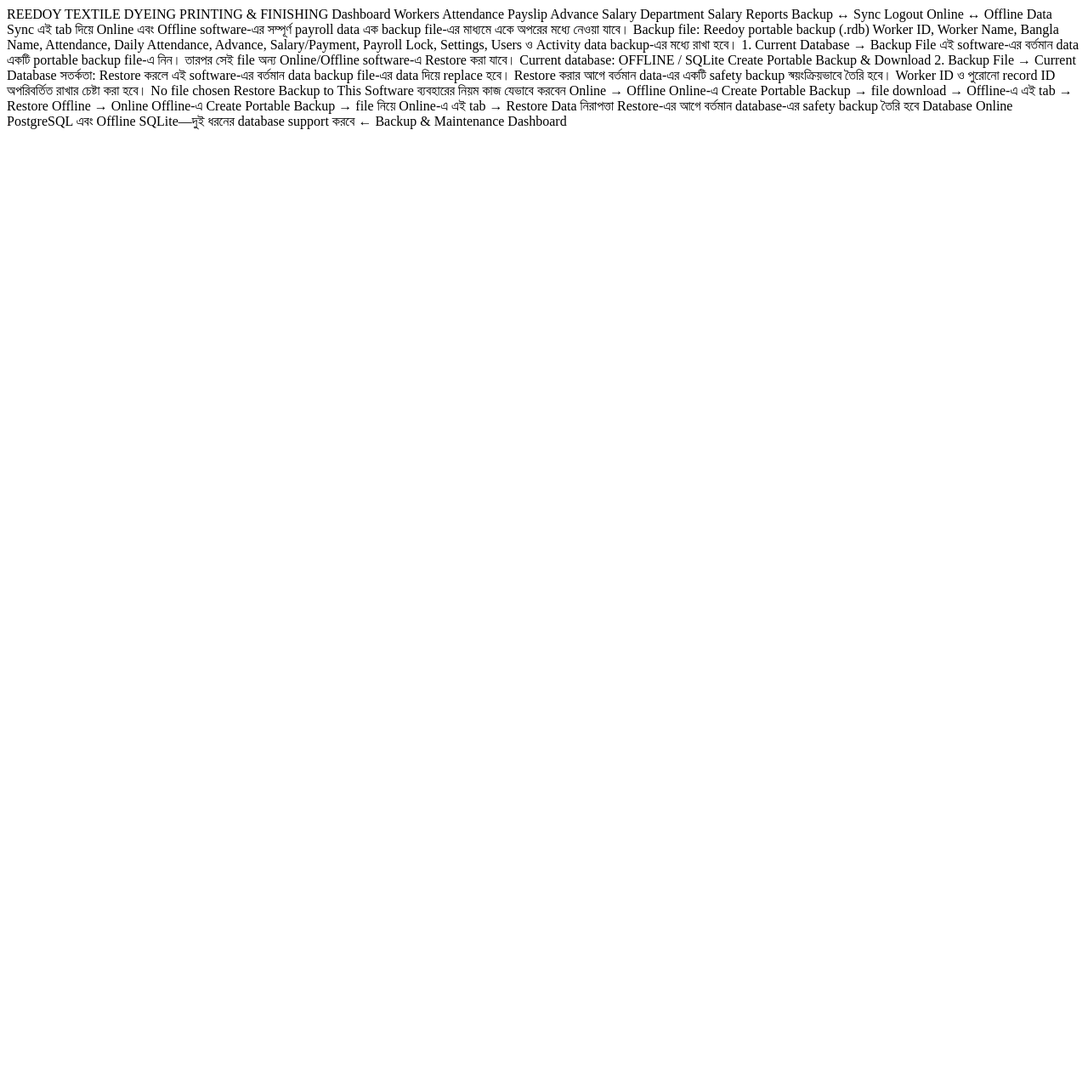
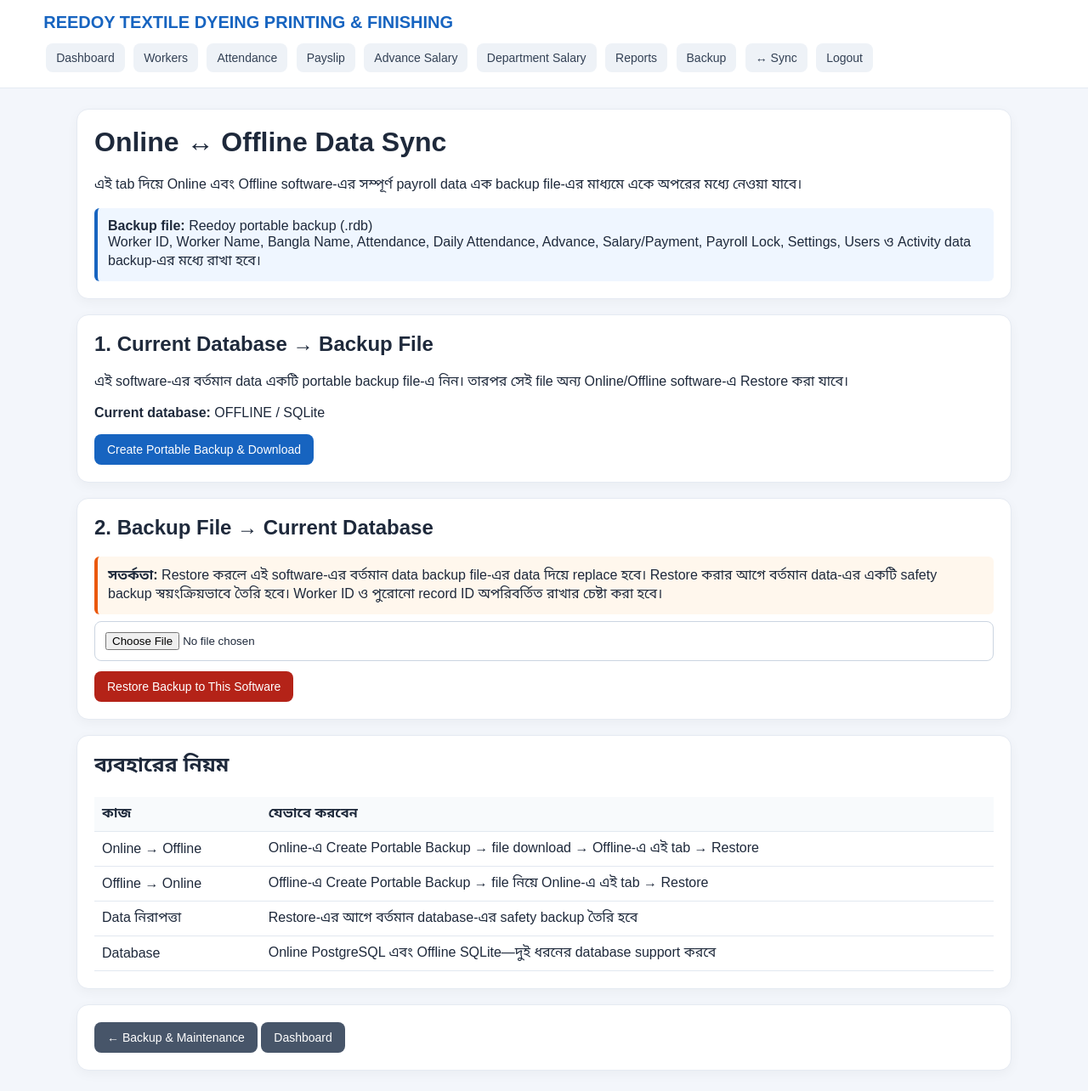
Before and after one commit to ranurial/Reedoy_Payroll, a Flask app: a page that uses templates/data_sync.html in a window 1280 px wide. Shown: the whole page at 85% size. Before the commit the page ends 153 px from the top, so only its background shows below. Run offline with Flask 3, Linux system fonts and the light colour scheme; the visitor is signed in with stand-in values (Sample User, id 1); data comes from the database, SQL or seed files in the repository; some libraries are stand-ins or nearby versions.

Commit message:
Fix dashboard and data sync templates

```diff
--- a/templates/data_sync.html
+++ b/templates/data_sync.html
@@ -1,26 +1,88 @@
-{{ settings.get('company_name','REEDOY PAYROLL') if settings else 'REEDOY PAYROLL' }}
-Dashboard Workers Attendance Payslip Advance Salary Department Salary Reports Backup ↔ Sync Logout
-{% with messages=get_flashed_messages(with_categories=true) %} {% for category,message in messages %}
-{{message}}
-{% endfor %} {% endwith %}
-Online ↔ Offline Data Sync
-এই tab দিয়ে Online এবং Offline software-এর সম্পূর্ণ payroll data এক backup file-এর মাধ্যমে একে অপরের মধ্যে নেওয়া যাবে।
 
-Backup file: Reedoy portable backup (.rdb)
+<!doctype html>
+<html lang="{{ 'bn' if language == 'bn' else 'en' }}">
+<head>
+<meta charset="utf-8"><meta name="viewport" content="width=device-width,initial-scale=1">
+<title>Online ↔ Offline Data Sync | REEDOY PAYROLL</title>
+<style>
+body{margin:0;background:#f3f6fb;color:#1e293b;font-family:Arial,"Noto Sans Bengali",sans-serif}
+.top{background:#fff;border-bottom:1px solid #e5eaf2;padding:15px 4%;display:flex;justify-content:space-between;align-items:center;gap:10px;flex-wrap:wrap}
+.brand{font-weight:800;font-size:20px;color:#1764c0}.nav a{display:inline-block;margin:3px;padding:9px 12px;border-radius:8px;background:#eef2f7;color:#334155;text-decoration:none;font-size:14px}
+.wrap{max-width:1100px;margin:24px auto;padding:0 18px}.box{background:#fff;border:1px solid #e5eaf2;border-radius:14px;padding:20px;margin-bottom:18px;box-shadow:0 4px 14px rgba(0,0,0,.04)}
+h1,h2{margin-top:0}.btn{display:inline-block;background:#1764c0;color:#fff;border:0;border-radius:8px;padding:10px 15px;text-decoration:none;cursor:pointer;font-size:14px}
+.btn.danger{background:#b42318}.btn.secondary{background:#475569}.file{padding:12px;border:1px solid #cbd5e1;border-radius:8px;width:100%;box-sizing:border-box;margin:8px 0 12px}
+.note{background:#eff6ff;border-left:4px solid #1764c0;padding:12px;border-radius:6px}.warn{background:#fff7ed;border-left:4px solid #ea580c;padding:12px;border-radius:6px}
+.msg{padding:11px;border-radius:8px;margin-bottom:12px}.success{background:#dcfce7;color:#166534}.danger-msg{background:#fee2e2;color:#991b1b}
+table{width:100%;border-collapse:collapse}th,td{padding:9px;border-bottom:1px solid #e2e8f0;text-align:left}th{background:#f8fafc}
+</style>
+</head>
+<body>
+<header class="top">
+<div class="brand">{{ settings.get('company_name','REEDOY PAYROLL') if settings else 'REEDOY PAYROLL' }}</div>
+<nav class="nav">
+<a href="{{ url_for('dashboard') }}">Dashboard</a>
+<a href="{{ url_for('workers') }}">Workers</a>
+<a href="{{ url_for('attendance') }}">Attendance</a>
+<a href="{{ url_for('payslip') }}">Payslip</a>
+<a href="{{ url_for('advance') }}">Advance Salary</a>
+<a href="{{ url_for('department') }}">Department Salary</a>
+<a href="{{ url_for('reports') }}">Reports</a>
+<a href="{{ url_for('backup_maintenance') }}">Backup</a>
+<a href="{{ url_for('data_sync') }}">↔ Sync</a>
+<a href="{{ url_for('logout') }}">Logout</a>
+</nav>
+</header>
+<main class="wrap">
+{% with messages=get_flashed_messages(with_categories=true) %}
+{% for category,message in messages %}
+<div class="msg {{ 'success' if category=='success' else 'danger-msg' }}">{{message}}</div>
+{% endfor %}
+{% endwith %}
+
+<div class="box">
+<h1>Online ↔ Offline Data Sync</h1>
+<p>এই tab দিয়ে Online এবং Offline software-এর সম্পূর্ণ payroll data এক backup file-এর মাধ্যমে একে অপরের মধ্যে নেওয়া যাবে।</p>
+<div class="note">
+<strong>Backup file:</strong> Reedoy portable backup (.rdb)<br>
 Worker ID, Worker Name, Bangla Name, Attendance, Daily Attendance, Advance, Salary/Payment, Payroll Lock, Settings, Users ও Activity data backup-এর মধ্যে রাখা হবে।
-1. Current Database → Backup File
-এই software-এর বর্তমান data একটি portable backup file-এ নিন। তারপর সেই file অন্য Online/Offline software-এ Restore করা যাবে।
+</div>
+</div>
 
-Current database: {{ 'ONLINE / PostgreSQL' if is_online else 'OFFLINE / SQLite' }}
+<div class="box">
+<h2>1. Current Database → Backup File</h2>
+<p>এই software-এর বর্তমান data একটি portable backup file-এ নিন। তারপর সেই file অন্য Online/Offline software-এ Restore করা যাবে।</p>
+<p><strong>Current database:</strong> {{ 'ONLINE / PostgreSQL' if is_online else 'OFFLINE / SQLite' }}</p>
+<form method="post" action="{{ url_for('create_portable_backup') }}">
+<button class="btn" type="submit">Create Portable Backup & Download</button>
+</form>
+</div>
 
-Create Portable Backup & Download
-2. Backup File → Current Database
-সতর্কতা: Restore করলে এই software-এর বর্তমান data backup file-এর data দিয়ে replace হবে। Restore করার আগে বর্তমান data-এর একটি safety backup স্বয়ংক্রিয়ভাবে তৈরি হবে। Worker ID ও পুরোনো record ID অপরিবর্তিত রাখার চেষ্টা করা হবে।
-No file chosen Restore Backup to This Software
-ব্যবহারের নিয়ম
-কাজ	যেভাবে করবেন
-Online → Offline	Online-এ Create Portable Backup → file download → Offline-এ এই tab → Restore
-Offline → Online	Offline-এ Create Portable Backup → file নিয়ে Online-এ এই tab → Restore
-Data নিরাপত্তা	Restore-এর আগে বর্তমান database-এর safety backup তৈরি হবে
-Database	Online PostgreSQL এবং Offline SQLite—দুই ধরনের database support করবে
-← Backup & Maintenance Dashboard
+<div class="box">
+<h2>2. Backup File → Current Database</h2>
+<div class="warn">
+<strong>সতর্কতা:</strong> Restore করলে এই software-এর বর্তমান data backup file-এর data দিয়ে replace হবে। Restore করার আগে বর্তমান data-এর একটি safety backup স্বয়ংক্রিয়ভাবে তৈরি হবে। Worker ID ও পুরোনো record ID অপরিবর্তিত রাখার চেষ্টা করা হবে।
+</div>
+<form method="post" action="{{ url_for('restore_portable_backup') }}" enctype="multipart/form-data" onsubmit="return confirm('Restore করলে বর্তমান database-এর data backup file-এর data দিয়ে replace হবে। Continue?');">
+<input class="file" type="file" name="backup_file" accept=".rdb,.zip" required>
+<button class="btn danger" type="submit">Restore Backup to This Software</button>
+</form>
+</div>
+
+<div class="box">
+<h2>ব্যবহারের নিয়ম</h2>
+<table>
+<tr><th>কাজ</th><th>যেভাবে করবেন</th></tr>
+<tr><td>Online → Offline</td><td>Online-এ Create Portable Backup → file download → Offline-এ এই tab → Restore</td></tr>
+<tr><td>Offline → Online</td><td>Offline-এ Create Portable Backup → file নিয়ে Online-এ এই tab → Restore</td></tr>
+<tr><td>Data নিরাপত্তা</td><td>Restore-এর আগে বর্তমান database-এর safety backup তৈরি হবে</td></tr>
+<tr><td>Database</td><td>Online PostgreSQL এবং Offline SQLite—দুই ধরনের database support করবে</td></tr>
+</table>
+</div>
+
+<div class="box">
+<a class="btn secondary" href="{{ url_for('backup_maintenance') }}">← Backup & Maintenance</a>
+<a class="btn secondary" href="{{ url_for('dashboard') }}">Dashboard</a>
+</div>
+</main>
+</body>
+</html>
```
Also changed, not shown: templates/dashboard.html (+5 -22 lines).
